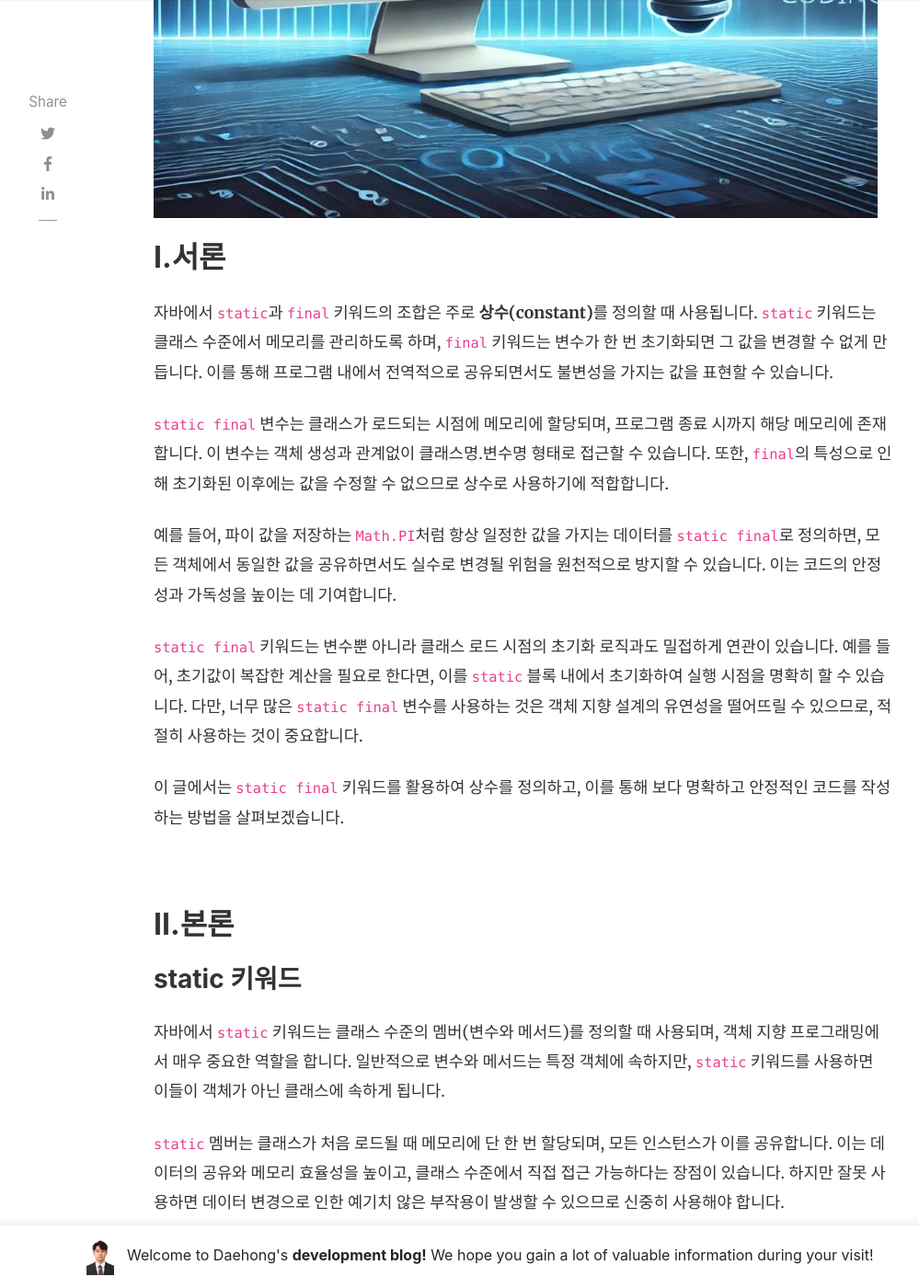
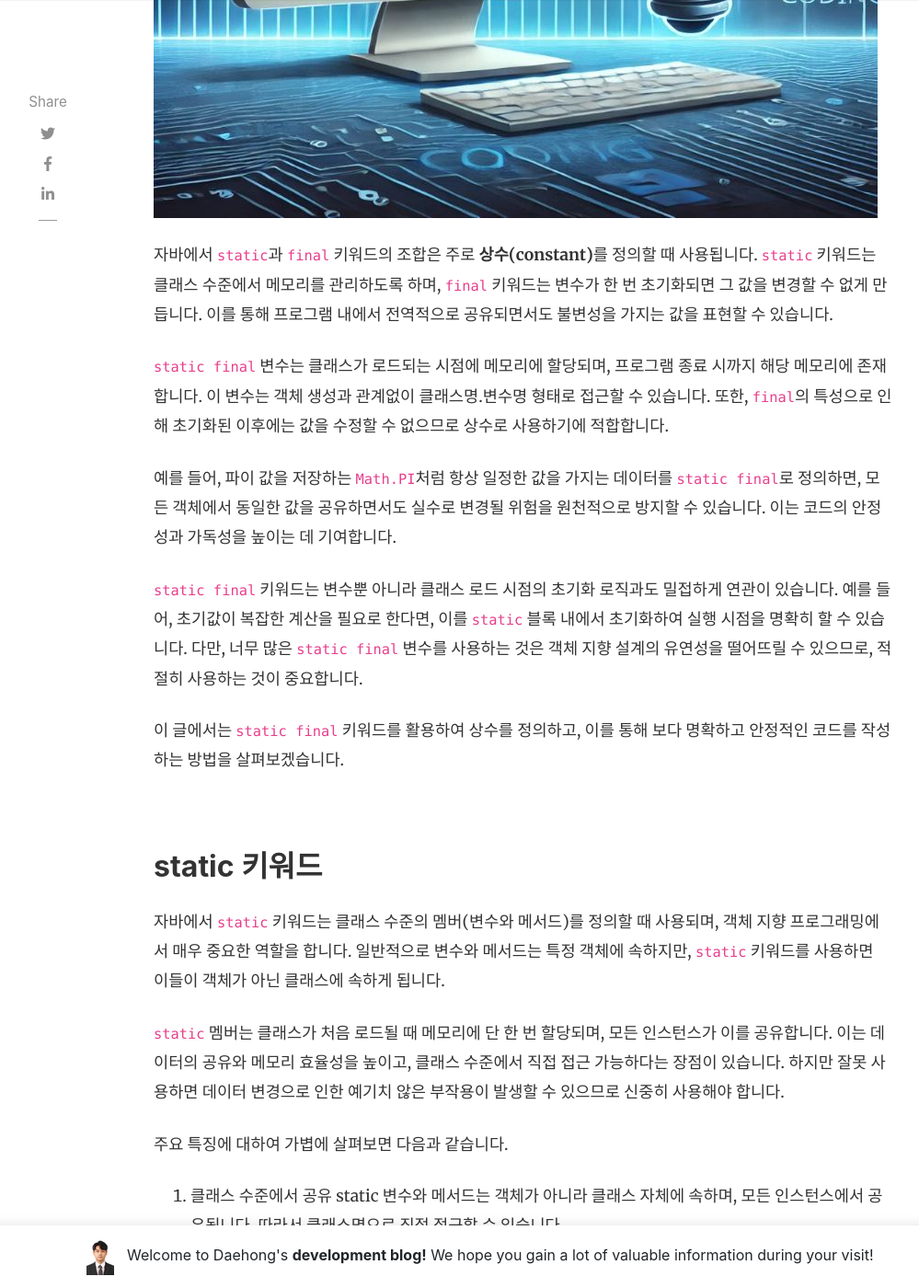
Before and after one commit to JeonDaehong/JeonDaehong.github.io, a Jekyll site: the page built from _posts/2024-11-28-java-static-final-keyword.md, in a window 1280 px wide and 1400 px high, scrolled down 975 px. Shown: the whole window at 92% size, without its empty margins (118-1117 px from the left). Built offline with Jekyll 4.4.1, drawn with Linux system fonts in a browser that asks for light colours; nearby versions of some CDN libraries; comment, search, counter and statistics services are not loaded.

Commit message:
java static final keyword study update !

```diff
--- a/_posts/2024-11-28-java-static-final-keyword.md
+++ b/_posts/2024-11-28-java-static-final-keyword.md
@@ -7,8 +7,6 @@ image: assets/images/java-static-final-keyword.jpg
 featured: true
 rating: 5
 ---
-
-## I.서론
 
 자바에서 `static`과 `final` 키워드의 조합은 주로 **상수(constant)**를 정의할 때 사용됩니다. `static` 키워드는 클래스 수준에서 메모리를 관리하도록 하며, `final` 키워드는 변수가 한 번 초기화되면 그 값을 변경할 수 없게 만듭니다. 이를 통해 프로그램 내에서 전역적으로 공유되면서도 불변성을 가지는 값을 표현할 수 있습니다.
 
@@ -22,9 +20,7 @@ rating: 5
 
 <br>
 
-## II.본론
-
-### static 키워드
+## static 키워드
 
 자바에서 `static` 키워드는 클래스 수준의 멤버(변수와 메서드)를 정의할 때 사용되며, 객체 지향 프로그래밍에서 매우 중요한 역할을 합니다. 일반적으로 변수와 메서드는 특정 객체에 속하지만, `static` 키워드를 사용하면 이들이 객체가 아닌 클래스에 속하게 됩니다.
 
```
